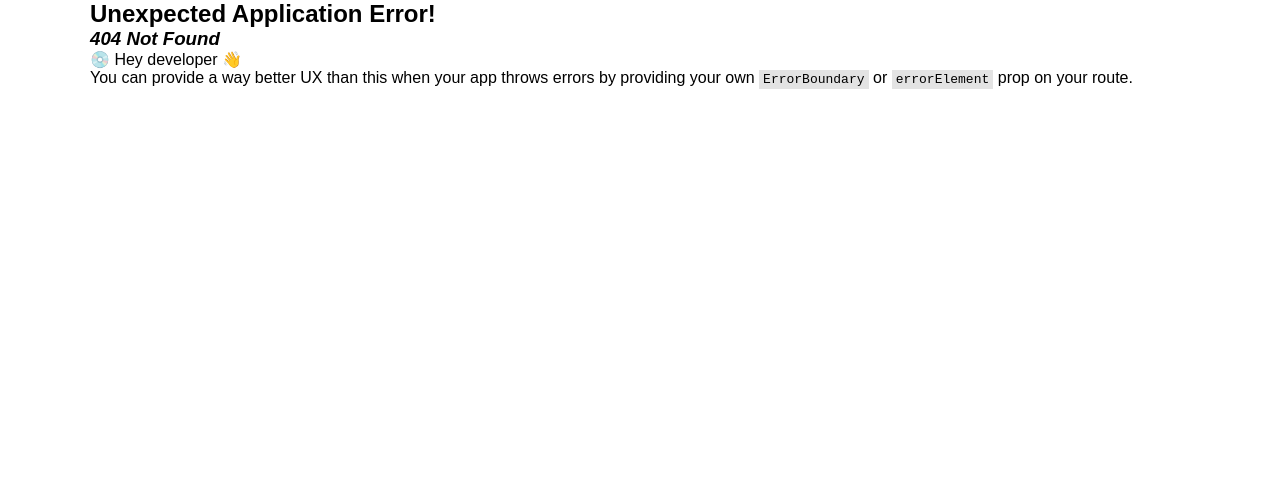
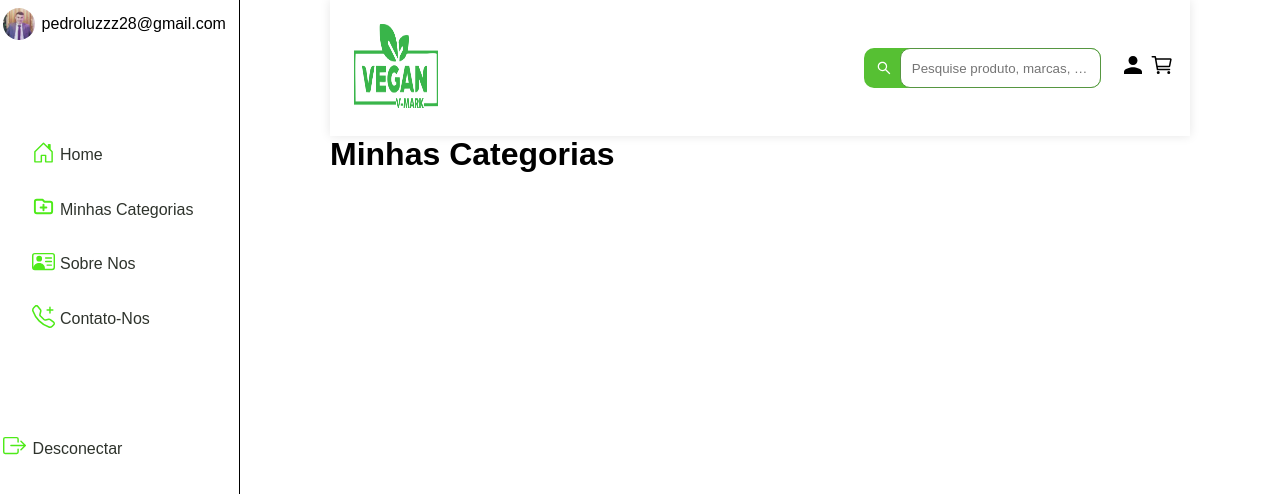
Before and after one commit to pedrodamiaoluz/project-vegan, a React (Vite) app in the folder vegan/: page /minhascategorias in a window 1280 px wide. Before the commit this address had no page. Shown: the top 494 px of the page. Built offline with nearby package versions, Linux system fonts and the light colour scheme.

Commit message:
fiz as paginas sobrenos, minhas categoria e coloquei uma foto na parte do email para mostra que a pessoa esta logado.

```diff
--- a/vegan/src/components/Sidebar/sidebar.jsx
+++ b/vegan/src/components/Sidebar/sidebar.jsx
@@ -7,7 +7,7 @@ import { BsTelephonePlus } from "react-icons/bs";
 import { BsBoxArrowRight } from "react-icons/bs";
 
 import * as S from "./style"
-import img from "../../assets/react.svg"
+import img from "../../assets/foto-email.jpg"
 
 function Sidebar() {
   return (
@@ -24,11 +24,11 @@ function Sidebar() {
           </li>
           <li>
             <span><HiOutlineFolderAdd /></span>
-            <Link>Minhas Categorias</Link>
+            <Link to="minhascategorias">Minhas Categorias</Link>
           </li>
           <li>
             <span><BsPersonVcard /></span>
-            <Link>Sobre Nos</Link>
+            <Link to="sobrenos">Sobre Nos</Link>
           </li>
           <li>
             <span><BsTelephonePlus /></span>
--- /dev/null
+++ b/vegan/src/pages/minhascategorias.jsx
@@ -0,0 +1,13 @@
+import "../../src/App.css"
+import Header from "../components/Header/header"
+
+function MinhasCategorias() {
+    return(
+        <div className="container">
+           <Header />
+           <h1>Minhas Categorias</h1>
+        </div>
+    )
+}
+
+export default MinhasCategorias
--- /dev/null
+++ b/vegan/src/pages/sobrenos.jsx
@@ -0,0 +1,12 @@
+import Header from "../components/Header/header";
+import "../../src/App.css"
+function SobreNos(){
+    return(
+        <div className="container">
+          <Header />
+          <h1>Sobre Nos</h1>
+        </div>
+    )
+}
+
+export default SobreNos;
```
Also changed, not shown: vegan/src/main.jsx (+10 -0 lines), vegan/src/assets/foto-email.jpg (added).
